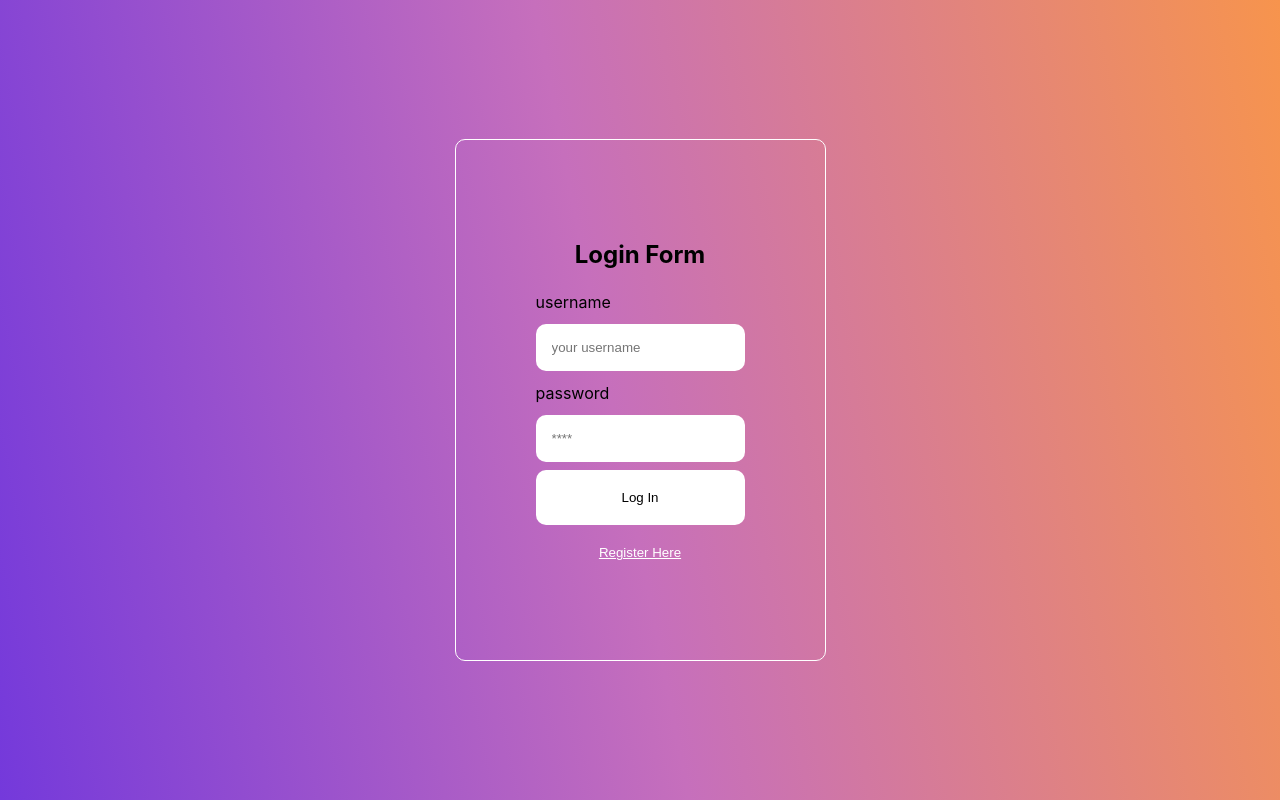
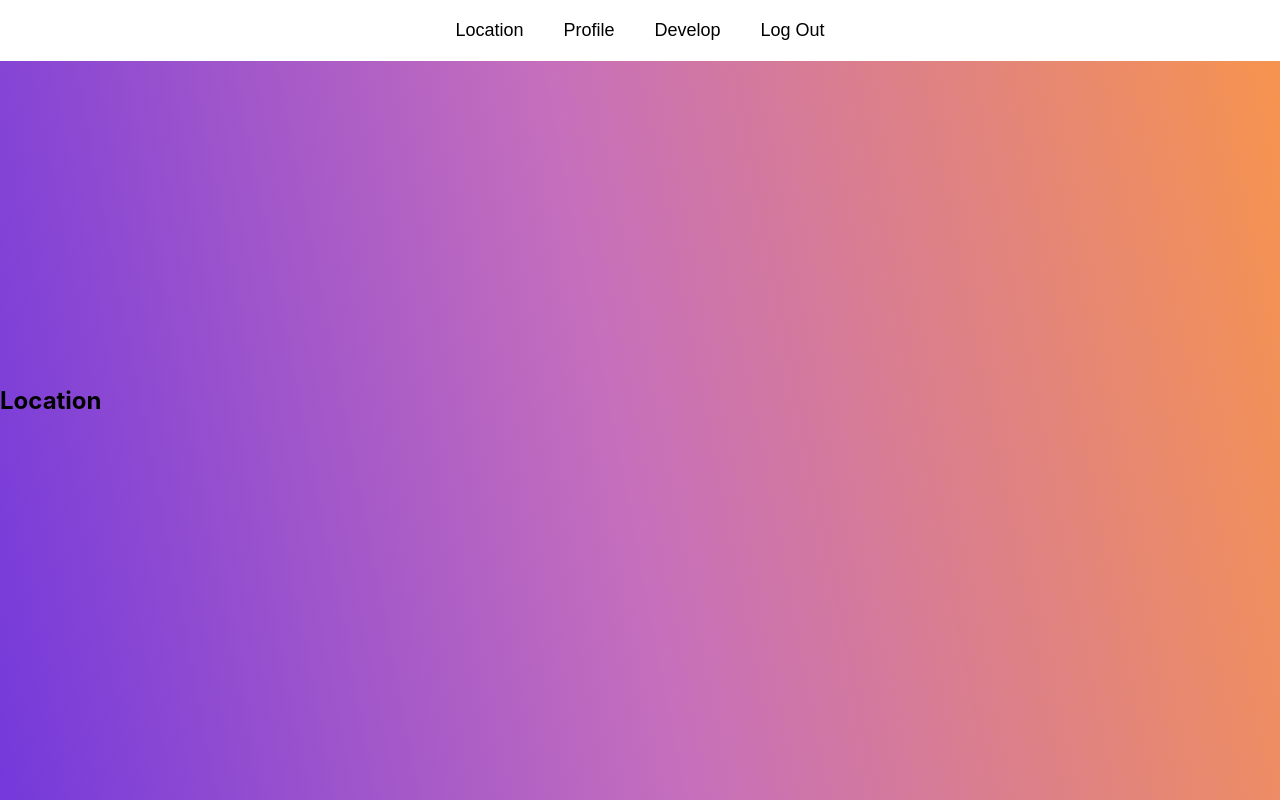
Before and after one commit to louiseadennis/whoniverse, a React (Create React App) app in the folder client/: page / in a window 1280 px wide. Built offline with nearby package versions, Linux system fonts and the light colour scheme; no server answers.

Commit message:
Logging in and out now work.

```diff
--- a/client/src/App.css
+++ b/client/src/App.css
@@ -3,7 +3,6 @@
     display: flex;
     min-height: 100vh;
     align-items: center;
-    justify-content: center;
     background-image: linear-gradient(79deg, #7439db, #C66fBC 48%, #f7944d);
 }
 
@@ -39,8 +38,25 @@ button {
     cursor:pointer;
 }
 
-.link-button {
+.nav-button {
     background: none;
-    color: white;
-    text-decoration: underline;
+    color: black;
+    font-size: large;
 }
+
+.navigation-menu {
+    background-color: white;
+    position: fixed;
+    top:0;
+    width:100%;
+}
+
+.navigation-menu ul {
+    list-style-type: none;
+    margin: 0;
+    padding: 0;
+}
+
+.navigation-menu li {
+    display: inline;
+}
--- a/client/src/App.js
+++ b/client/src/App.js
@@ -15,28 +15,23 @@ function App() {
 	setCurrentForm(formName);
     }
 
-    fetch("/loggedin").then((res) => res.json()).then((data) => setLoggedIn(data.loggedin));
+    const logIn = (loggedin) => {
+	setLoggedIn(loggedin);
+    }
 
-    if (loggedin === true) {
-	return (
-		<div className="App">
-		{
-			<Home />
-		}
-		</div>
-	);
+    const handleLogoutClick = () => {
+	fetch("/logout");
+	setLoggedIn(false);
+	console.log("logged out");
+    }
 
-    } else {
-	return (
+    return (
+	    <div className="App">
+	    {loggedin ?	<Home handleLogoutClick={handleLogoutClick} /> :
+	     currentForm === "login"? <Login onFormSwitch={toggleForm} login={logIn} /> : <Register onFormSwitch={toggleForm} />}
+	    </div>
+    );
 
-
-		<div className="App">
-		{
-		    currentForm === "login"? <Login onFormSwitch={toggleForm} /> : <Register onFormSwitch={toggleForm} />
-		}
-	    </div>
-	);
-    }
 }
 
 export default App;
--- a/client/src/home.jsx
+++ b/client/src/home.jsx
@@ -4,7 +4,7 @@ import { Location } from "./location";
 import { Profile } from "./profile";
 import { Develop } from "./develop";
 
-export const Home = () => {
+export const Home = (props) => {
     const [currentPage, setCurrentPage] = useState('current_page');
 
     const changePage = (pageName) => {
@@ -13,7 +13,7 @@ export const Home = () => {
 
     return (
 	<div>
-	  <NavBar onPageChange={changePage}/>
+	  <NavBar onPageChange={changePage} handleLogoutClick={props.handleLogoutClick}/>
 	  {
         {
           'location': <Location />,
--- a/client/src/login.jsx
+++ b/client/src/login.jsx
@@ -7,7 +7,6 @@ export const Login = (props) => {
 
     const handleSubmit = async (e) => {
 	e.preventDefault();
-	console.log(username);
 	try {
 	    let res = await fetch("/auth", {
 		method: "POST",
@@ -24,6 +23,7 @@ export const Login = (props) => {
 		setUserName("");
 		setPass("");
 		setMessage(resJson.message);
+		props.login(resJson.loggedin);
 	    } else {
 		setMessage(resJson.message);
 	    }
--- a/client/src/navbar.jsx
+++ b/client/src/navbar.jsx
@@ -1,16 +1,20 @@
 export const NavBar = (props) => {
+
     return (
 	<div
 	  className="navigation-menu">
 	  <ul>
 	    <li>
-	      <button className="link-button" onClick={() => props.onPageChange('location')}>Location</button>
+	      <button className="nav-button" onClick={() => props.onPageChange('location')}>Location</button>
 	    </li>
 	    <li>
-	      <button className="link-button" onClick={() => props.onPageChange('profile')}>Profile</button>
+	      <button className="nav-button" onClick={() => props.onPageChange('profile')}>Profile</button>
 	    </li>
 	    <li>
-	      <button className="link-button" onClick={() => props.onPageChange('develop')}>Develop</button>
+	      <button className="nav-button" onClick={() => props.onPageChange('develop')}>Develop</button>
+	    </li>
+	    <li>
+	      <button className="nav-button" onClick={props.handleLogoutClick}>Log Out</button>
 	    </li>
 	  </ul>
 	</div>
```
Also changed, not shown: 1 other file (tests, documents, lock files or other folders).
